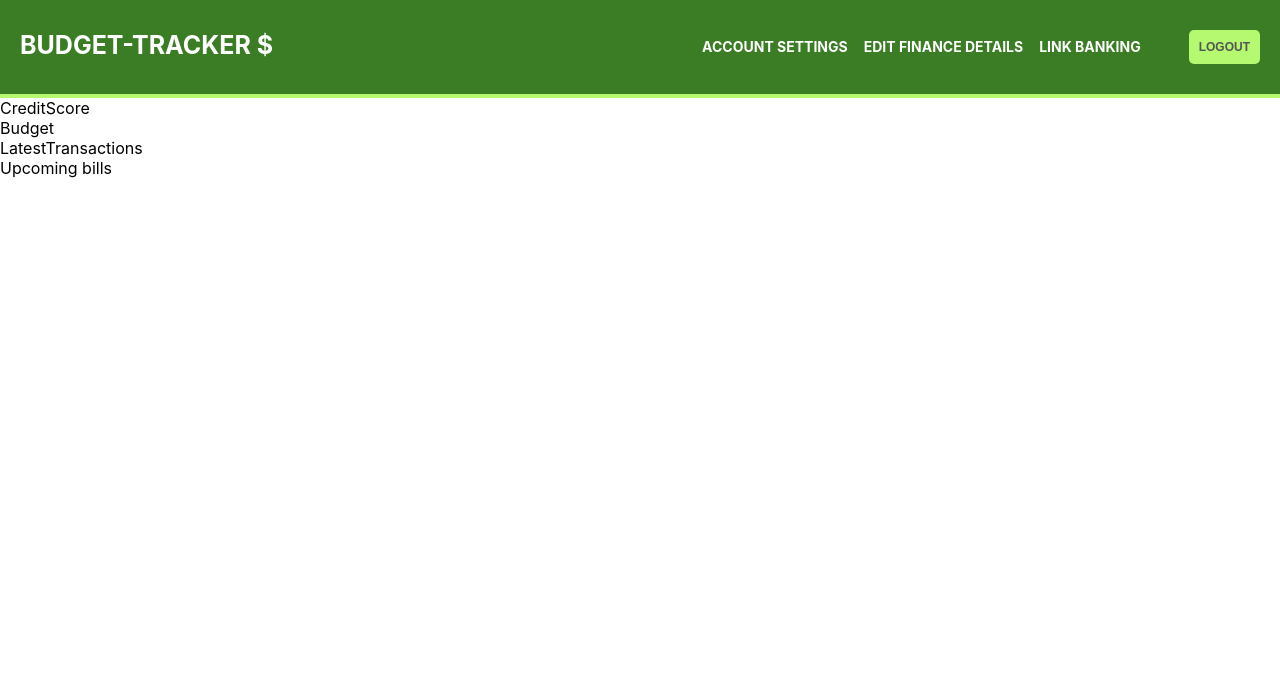
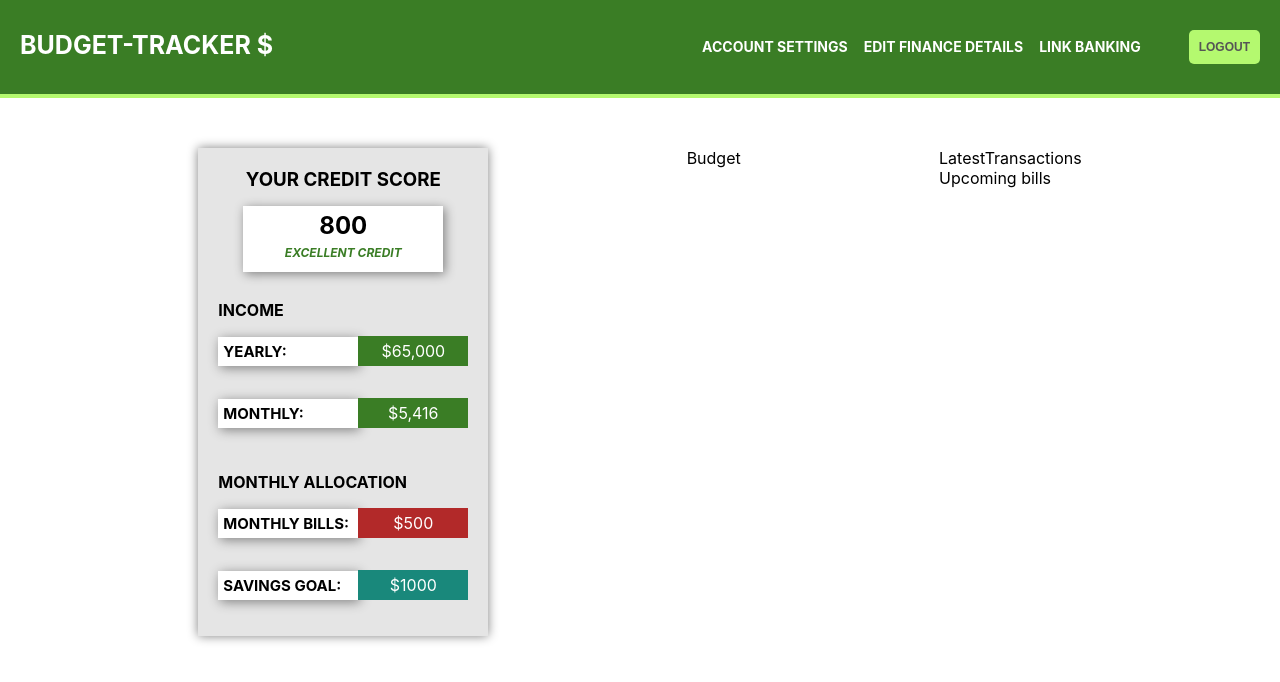
Before and after one commit to ColeThomasWinslow/Budget-Tracker, a React (Create React App) app: page /Home in a window 1280 px wide. Shown: the top 682 px of the page. Built offline with nearby package versions, Linux system fonts and the light colour scheme.

Commit message:
Added CreditScore Styles and Layout

```diff
--- a/src/App.css
+++ b/src/App.css
@@ -64,3 +64,88 @@ button.Auth {
 button.Auth:hover {
   background: white;
 }
+div.Home {
+  display: flex;
+  flex-wrap: wrap;
+  width: 100%;
+  padding-top: 50px;
+  padding-bottom: 20px;
+  justify-content: space-evenly;
+}
+div.CreditBox {
+  display: flex;
+  flex-direction: column;
+  justify-content: center;
+  align-items: center;
+  background: rgb(229, 229, 229);
+  width: 250px;
+  padding: 20px;
+  box-shadow: grey 0px 0px 10px;
+}
+div.ScoreBox {
+  width: 80%;
+  box-shadow: grey 2px 2px 10px;
+  text-align: center;
+  background: white;
+}
+h3.Title {
+  text-transform: uppercase;
+  margin: 0px;
+  margin-bottom: 15px;
+}
+h2.Score {
+  margin-top: 5px;
+  margin-bottom: 5px;
+}
+p.CreditStatus {
+  color: rgb(58, 125, 37);
+  font-weight: bold;
+  font-style: italic;
+  margin-top: 0px;
+  text-transform: uppercase;
+  font-size: 12px;
+}
+div.IncomeBox {
+  width: 100%;
+}
+div.Statement {
+  display: flex;
+  width: 100%;
+  justify-content: space-evenly;
+  align-items: center;
+}
+p.Label {
+  box-shadow: grey 2px 2px 12px;
+  flex: 1;
+  padding: 5px;
+  background: white;
+  font-size: 15px;
+  font-weight: bold;
+  text-transform: uppercase;
+}
+p.Salary {
+  background: rgb(58, 125, 37);
+  width: 100px;
+  padding: 5px;
+  text-align: center;
+  color: white;
+}
+p.Bills {
+  background: rgb(178, 41, 41);
+  width: 100px;
+  padding: 5px;
+  text-align: center;
+  color: white;
+}
+p.Savings {
+  background: rgb(25, 136, 123);
+  width: 100px;
+  padding: 5px;
+  text-align: center;
+  color: white;
+}
+h4.Income {
+  text-transform: uppercase;
+  margin: 0px;
+  margin-top: 28px;
+}
--- a/src/App.js
+++ b/src/App.js
@@ -10,9 +10,11 @@ function App() {
     <div className="App">
       <Router>
         <Navbar />
-        <CreditScore />
-        <Budget />
-        <TransactionComp />
+        <div className="Home">
+          <Route path="/Home" component={CreditScore} />
+          <Route path="/Home" component={Budget} />
+          <Route path="/Home" component={TransactionComp} />
+        </div>
       </Router>
     </div>
   );
--- a/src/Components/CreditScore/CreditScore.js
+++ b/src/Components/CreditScore/CreditScore.js
@@ -1,7 +1,36 @@
 import React from "react";
 
 function CreditScore() {
-  return <div>CreditScore</div>;
+  return (
+    <div>
+      <div className="CreditBox">
+        <h3 className="Title">Your Credit Score</h3>
+        <div className="ScoreBox">
+          <h2 className="Score">800</h2>
+          <p className="CreditStatus">Excellent Credit</p>
+        </div>
+        <div className="IncomeBox">
+          <h4 className="Income">Income</h4>
+          <div className="Statement">
+            <p className="Label">Yearly:</p>
+            <p className="Salary">$65,000</p>
+          </div>
+          <div className="Statement">
+            <p className="Label">Monthly:</p> <p className="Salary">$5,416</p>
+          </div>
+          <h4 className="Income">Monthly Allocation</h4>
+          <div className="Statement">
+            <p className="Label"> Monthly Bills:</p>
+            <p className="Bills">$500</p>
+          </div>
+          <div className="Statement">
+            <p className="Label"> Savings Goal:</p>
+            <p className="Savings">$1000</p>
+          </div>
+        </div>
+      </div>
+    </div>
+  );
 }
 
 export default CreditScore;
--- a/src/Components/NavBar/Navbar.js
+++ b/src/Components/NavBar/Navbar.js
@@ -7,7 +7,7 @@ function Navbar() {
     <div>
       <div className="NavCont">
         <div className="Logo">
-          <Link className="LogoLink" to="">
+          <Link className="LogoLink" to="/Home">
             BUDGET-TRACKER $
           </Link>
         </div>
```
